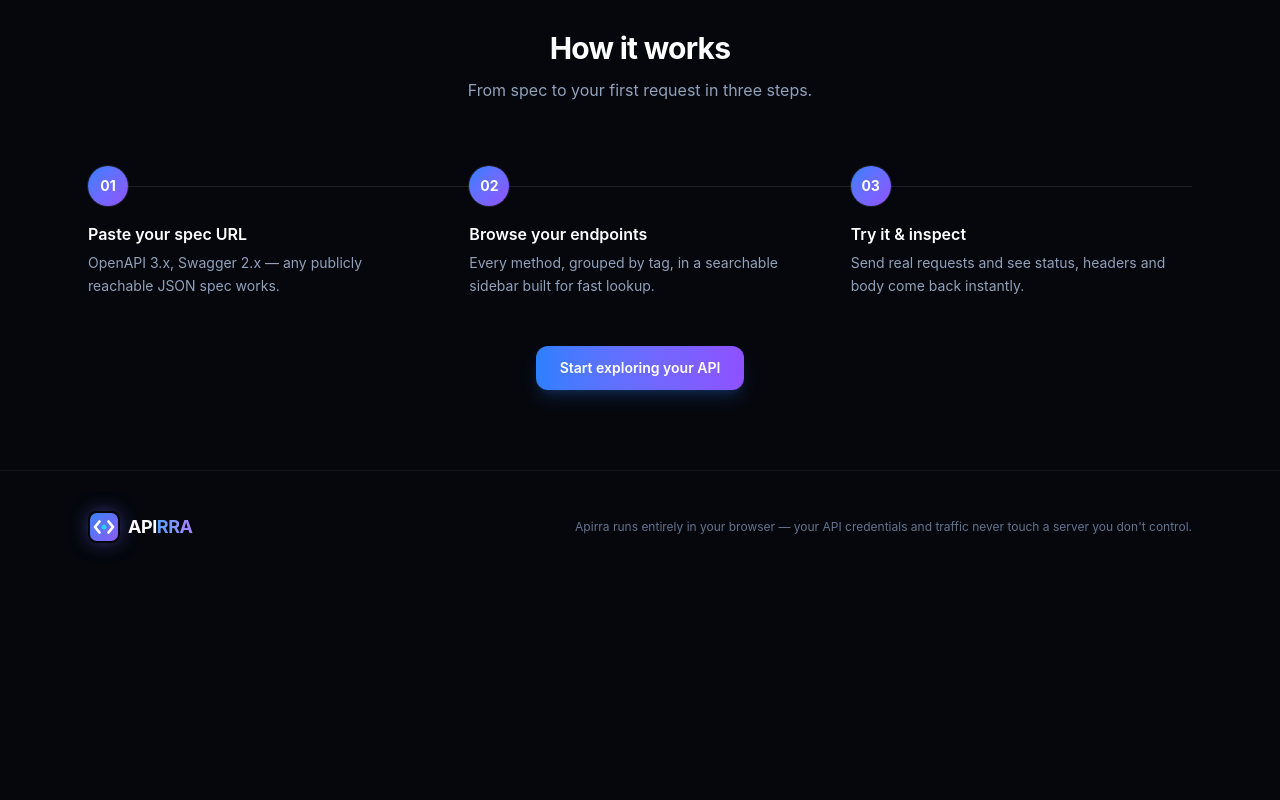
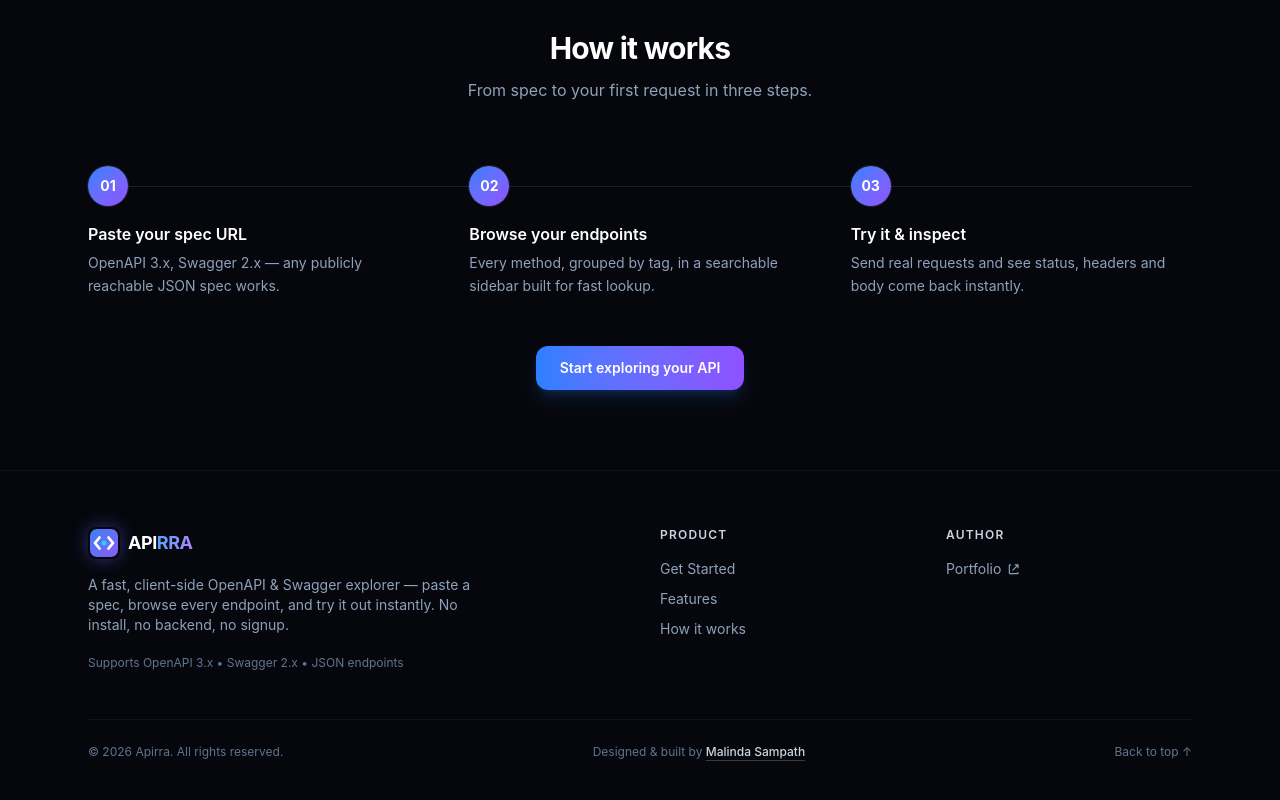
Before and after one commit to malinda-sampath/apirra-saas-frontned, a React (Vite) app in the folder apirra-saas-frontend/: page / in a window 1280 px wide. Shown: the part 1808-2608 px from the top of the page. Before the commit the page ends 2391 px from the top, so only its background shows below. Built offline with nearby package versions, Linux system fonts and the light colour scheme.

Commit message:
refactor: enhance footer layout and content for improved branding and navigation

```diff
--- a/apirra-saas-frontend/src/pages/HomePage/HomePage.tsx
+++ b/apirra-saas-frontend/src/pages/HomePage/HomePage.tsx
@@ -282,8 +282,8 @@ const HomePage = () => {
 
             <p className="mx-auto mt-5 max-w-xl text-base text-slate-400 sm:text-lg">
               Apirra turns an OpenAPI or Swagger spec into a live, interactive
-              workspace — browse every endpoint, send real requests, and
-              inspect responses without leaving your browser.
+              workspace — browse every endpoint, send real requests, and inspect
+              responses without leaving your browser.
             </p>
           </div>
 
@@ -371,8 +371,8 @@ const HomePage = () => {
                   </p>
                   <p className="mt-1 text-xs text-slate-400">
                     Launch a ready-made demo spec that exercises GET, POST, PUT
-                    and DELETE against a public sandbox API — safe to
-                    experiment with freely, no backend of your own required.
+                    and DELETE against a public sandbox API — safe to experiment
+                    with freely, no backend of your own required.
                   </p>
 
                   <button
@@ -394,15 +394,18 @@ const HomePage = () => {
       </section>
 
       {/* Features */}
-      <section id="features" className="scroll-mt-16 border-t border-white/5 py-20">
+      <section
+        id="features"
+        className="scroll-mt-16 border-t border-white/5 py-20"
+      >
         <div className="mx-auto max-w-6xl px-4 sm:px-6">
           <div className="mx-auto max-w-xl text-center">
             <h2 className="text-3xl font-bold tracking-tight text-white">
               Everything you need to test an API
             </h2>
             <p className="mt-3 text-sm text-slate-400 sm:text-base">
-              No Postman collection to import, no Docker container to run.
-              Just a spec URL and a browser tab.
+              No Postman collection to import, no Docker container to run. Just
+              a spec URL and a browser tab.
             </p>
           </div>
 
@@ -462,13 +465,100 @@ const HomePage = () => {
       </section>
 
       {/* Footer */}
-      <footer className="border-t border-white/5 py-10">
-        <div className="mx-auto flex max-w-6xl flex-col items-center gap-4 px-4 text-center sm:flex-row sm:justify-between sm:px-6 sm:text-left">
-          <Logo />
-          <p className="text-xs text-slate-500">
-            Apirra runs entirely in your browser — your API credentials and
-            traffic never touch a server you don&apos;t control.
-          </p>
+      <footer className="border-t border-white/5">
+        <div className="mx-auto max-w-6xl px-4 py-14 sm:px-6">
+          <div className="grid grid-cols-1 gap-10 sm:grid-cols-2 lg:grid-cols-4">
+            {/* Product branding */}
+            <div className="lg:col-span-2">
+              <Logo />
+              <p className="mt-4 max-w-sm text-sm text-slate-400">
+                A fast, client-side OpenAPI &amp; Swagger explorer — paste a
+                spec, browse every endpoint, and try it out instantly. No
+                install, no backend, no signup.
+              </p>
+              <p className="mt-5 text-xs text-slate-500">
+                Supports OpenAPI 3.x &bull; Swagger 2.x &bull; JSON endpoints
+              </p>
+            </div>
+
+            {/* Product nav */}
+            <div>
+              <h3 className="text-xs font-semibold uppercase tracking-widest text-slate-300">
+                Product
+              </h3>
+              <ul className="mt-4 space-y-2.5 text-sm text-slate-400">
+                <li>
+                  <a href="#get-started" className="transition hover:text-white">
+                    Get Started
+                  </a>
+                </li>
+                <li>
+                  <a href="#features" className="transition hover:text-white">
+                    Features
+                  </a>
+                </li>
+                <li>
+                  <a href="#how-it-works" className="transition hover:text-white">
+                    How it works
+                  </a>
+                </li>
+              </ul>
+            </div>
+
+            {/* Author */}
+            <div>
+              <h3 className="text-xs font-semibold uppercase tracking-widest text-slate-300">
+                Author
+              </h3>
+              <ul className="mt-4 space-y-2.5 text-sm text-slate-400">
+                <li>
+                  <a
+                    href="https://malindasampath.com/"
+                    target="_blank"
+                    rel="noopener noreferrer"
+                    className="inline-flex items-center gap-1.5 transition hover:text-white"
+                  >
+                    Portfolio
+                    <svg
+                      className="h-3.5 w-3.5"
+                      fill="none"
+                      stroke="currentColor"
+                      viewBox="0 0 24 24"
+                    >
+                      <path
+                        strokeLinecap="round"
+                        strokeLinejoin="round"
+                        strokeWidth={2}
+                        d="M14 5h5m0 0v5m0-5L10 14M6 5H5a1 1 0 00-1 1v13a1 1 0 001 1h13a1 1 0 001-1v-1"
+                      />
+                    </svg>
+                  </a>
+                </li>
+              </ul>
+            </div>
+          </div>
+
+          {/* Bottom bar */}
+          <div className="mt-12 flex flex-col items-center gap-3 border-t border-white/5 pt-6 text-xs text-slate-500 sm:flex-row sm:justify-between">
+            <p>&copy; {new Date().getFullYear()} Apirra. All rights reserved.</p>
+            <p>
+              Designed &amp; built by{" "}
+              <a
+                href="https://malindasampath.com/"
+                target="_blank"
+                rel="noopener noreferrer"
+                className="font-medium text-slate-300 underline decoration-white/20 underline-offset-4 transition hover:text-white hover:decoration-white/40"
+              >
+                Malinda Sampath
+              </a>
+            </p>
+            <button
+              onClick={() => window.scrollTo({ top: 0, behavior: "smooth" })}
+              className="transition hover:text-white"
+            >
+              Back to top &uarr;
+            </button>
+          </div>
         </div>
       </footer>
     </div>
```
